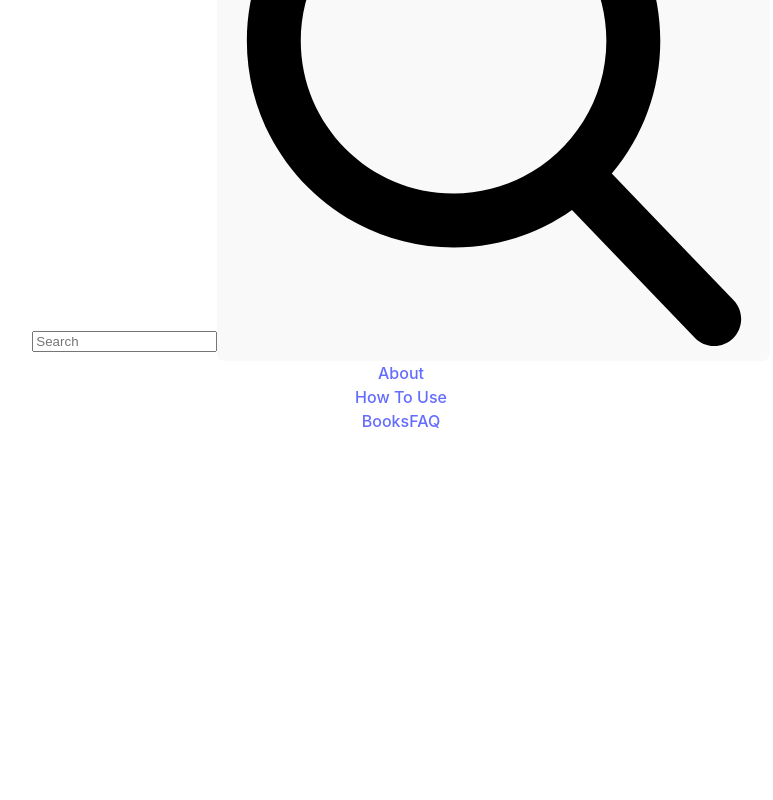
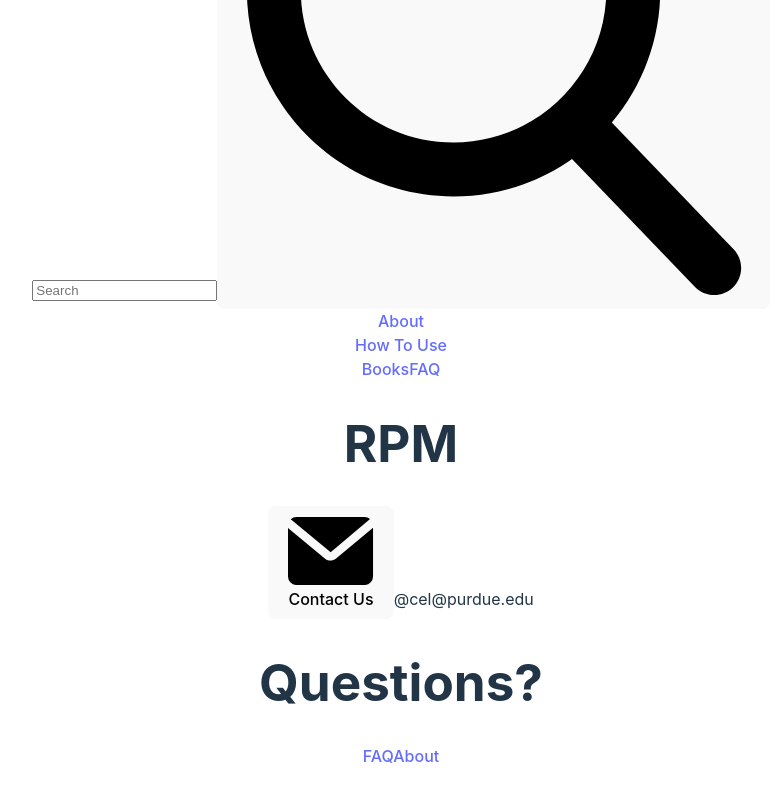
Before and after one commit to JNicho206/RPM, a React (Vite) app in the folder client/: page /how-to-use in a window 1280 px wide. Shown: the part 284-1084 px from the top of the page, without its empty margins (239-1012 px from the left). Before the commit the page ends 800 px from the top, so only its background shows below. Built offline with nearby package versions, Linux system fonts and the light colour scheme.

Commit message:
Fix location and add footer elements

```diff
--- a/client/src/components/Footer.tsx
+++ b/client/src/components/Footer.tsx
@@ -1,11 +1,29 @@
 import React from "react";
-
-
+import logo from "../assets/tmp.jpg";
 export const Footer: React.FC = () =>
 {
 
     return (
-        <div className="bg-blue-300 w-full h-10">
+        <div className="flex justify-evenly bg-blue-300 w-full h-[180px] relative top-0">
+            <div className="flex justify-center items-center m-10 w-fit">
+                <h1 className="font-bold text-7xl">RPM</h1>
+            </div>
+            <div className="flex flex-col items-center justify-center gap-2">
+                <button type="button" className="px-5 py-2.5 text-sm font-medium text-white inline-flex items-center bg-blue-700 hover:bg-blue-800 focus:ring-4 focus:outline-none focus:ring-blue-300 rounded-lg text-center dark:bg-blue-600 dark:hover:bg-blue-700 dark:focus:ring-blue-800">
+                    <svg className="w-3.5 h-3.5 text-white me-2" aria-hidden="true" xmlns="http://www.w3.org/2000/svg" fill="currentColor" viewBox="0 0 20 16">
+                        <path d="m10.036 8.278 9.258-7.79A1.979 1.979 0 0 0 18 0H2A1.987 1.987 0 0 0 .641.541l9.395 7.737Z"/>
+                        <path d="M11.241 9.817c-.36.275-.801.425-1.255.427-.428 0-.845-.138-1.187-.395L0 2.6V14a2 2 0 0 0 2 2h16a2 2 0 0 0 2-2V2.5l-8.759 7.317Z"/>
+                    </svg>
+                Contact Us
+                </button>
+                <span className="font-bold">@</span>
+                <span className="font-bold">cel@purdue.edu</span>
+            </div>
+            <div className="flex flex-col items-center justify-center gap-2">
+                <h1>Questions?</h1>
+                <a href="/faq">FAQ</a>
+                <a href="/about">About</a>
+            </div>
 
         </div>
     )
```
